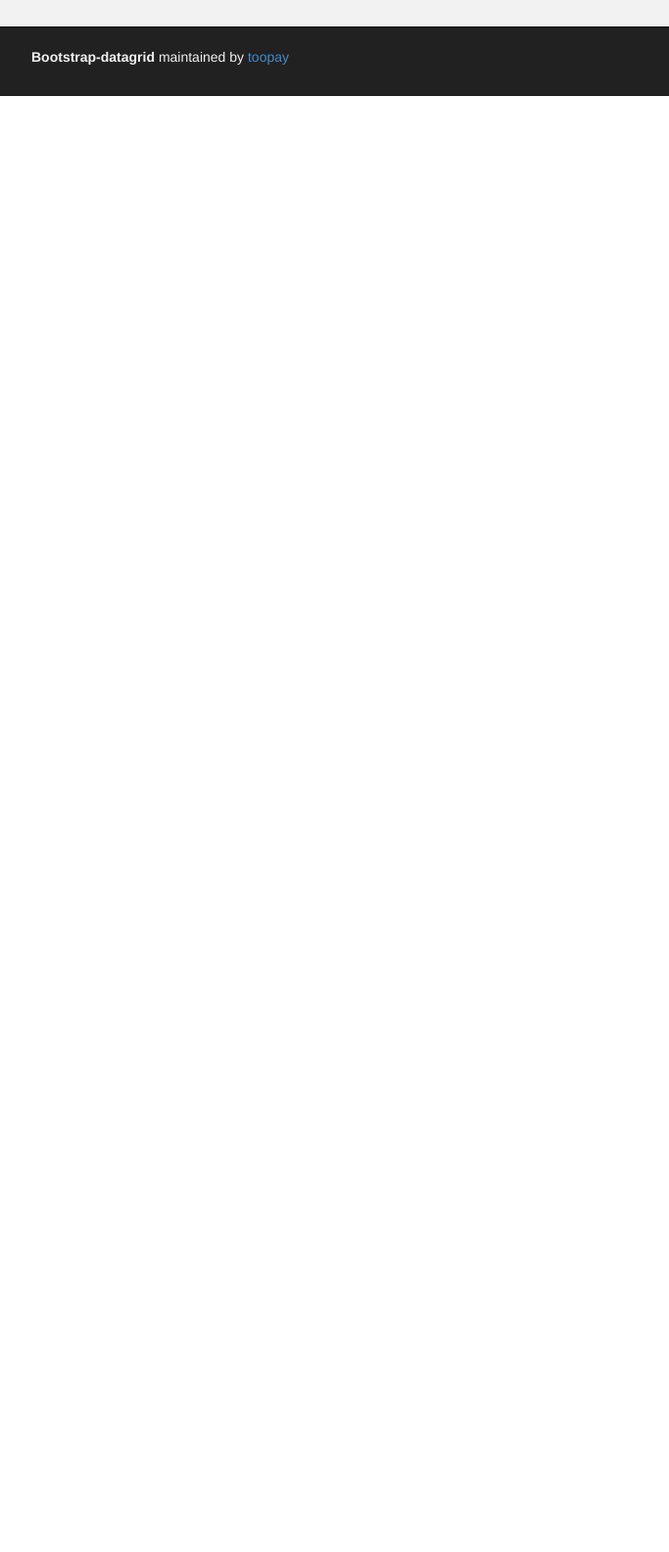
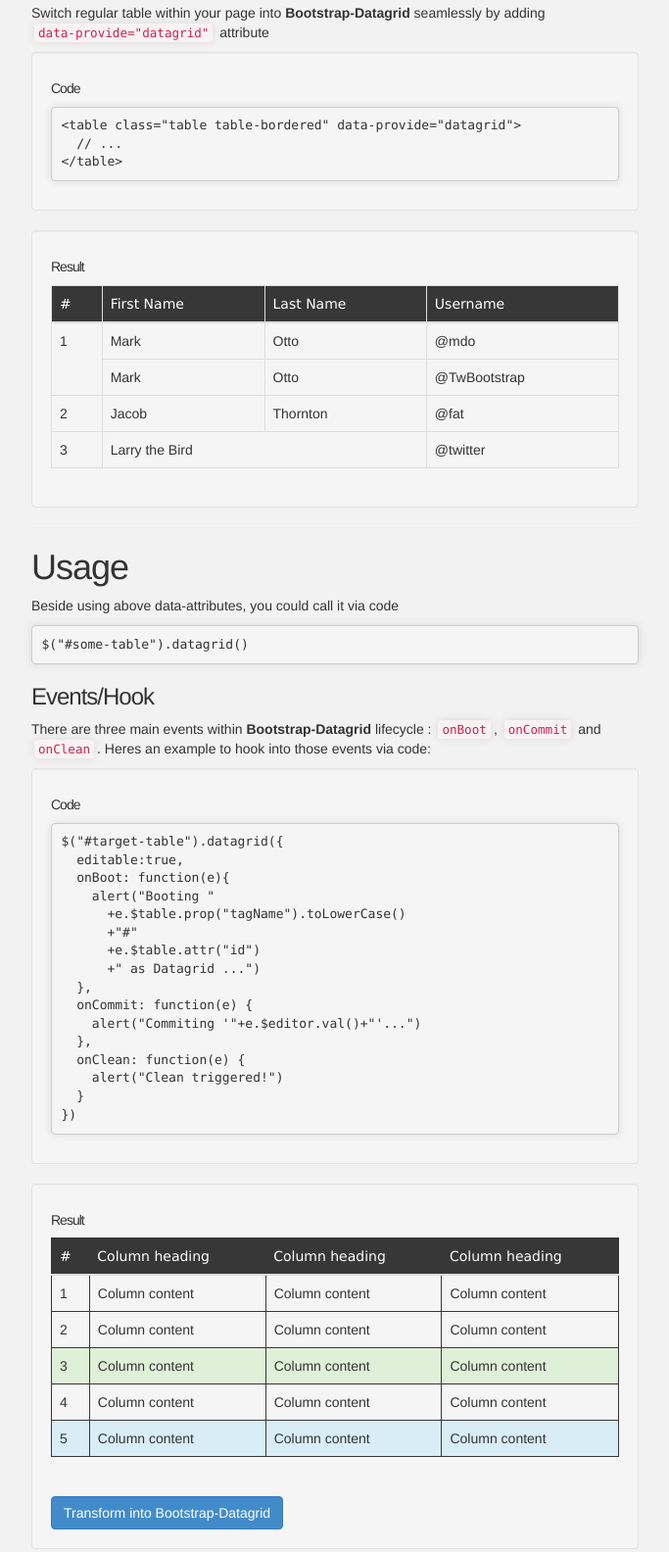
Before and after one commit to toopay/bootstrap-datagrid, a website: page index.html in a window 1280 px wide. Shown: the part 434-2018 px from the top of the page at 98% size, without its empty margins (298-981 px from the left). Before the commit the page ends 800 px from the top, so only its background shows below. Drawn offline with nearby package versions, Linux system fonts and the light colour scheme.

Commit message:
Add usage section

```diff
--- a/index.html
+++ b/index.html
@@ -8,7 +8,6 @@
 
     <link rel="stylesheet" type="text/css" media="screen" href="css/stylesheet.css">
     <link rel="stylesheet" type="text/css" media="screen" href="css/bootstrap.min.css">
-    <link rel="stylesheet" type="text/css" media="screen" href="css/bootstrap-datagrid.min.css">
     <link rel="stylesheet" href="//netdna.bootstrapcdn.com/font-awesome/4.0.3/css/font-awesome.css">
     <link rel="shortcut icon" href="img/favicon.png">
 
@@ -35,6 +34,24 @@
     <!-- MAIN CONTENT -->
     <div id="main_content_wrap" class="outer">
       <section id="main_content" class="inner">
+        <h2>Simple datagrid table component that useful!</h2>
+        <p><strong>Bootstrap-Datagrid</strong> designed to be easily integrated with your bootstrap project. It exposes useful API that allow you to fully hook-in into the plugin</p>
+
+        <hr/>
+
+        <h1>Markup</h1>
+        <p>Switch regular table within your page into <strong>Bootstrap-Datagrid</strong> seamlessly by adding <code class="prettyprint">data-provide=&quot;datagrid&quot;</code> attribute</p>
+
+        <!-- MARKUP-TEXTAREA -->
+        <div class="well">
+          <h5>Code</h5>
+          <pre class="prettyprint">&lt;table class=&quot;table table-bordered&quot; data-provide=&quot;datagrid&quot;&gt;
+  // ...
+&lt;/table&gt;</pre>
+        </div>
+
+        <div class="well">
+          <h5>Result</h5>
           <table class="table table-bordered" data-provide="datagrid">
             <thead>
               <tr>
@@ -69,9 +86,88 @@
               </tr>
             </tbody>
           </table>
+        </div>
+    <hr/>
+
+
+    <h1>Usage</h1>
+    <p>Beside using above data-attributes, you could call it via code</p>
+    <pre class="prettyprint">$(&quot;#some-table&quot;).datagrid()</pre>
+
+    <h3>Events/Hook</h3>
+    <p>There are three main events within <strong>Bootstrap-Datagrid</strong> lifecycle : <code>onBoot</code>, <code>onCommit</code> and <code>onClean</code>. Heres an example to hook into those events via code:</p>
+
+    <div class="well">
+    <h5>Code</h5>
+    <pre class="prettyprint">$(&quot;#target-table&quot;).datagrid({
+  editable:true,
+  onBoot: function(e){
+    alert(&quot;Booting &quot;
+      +e.$table.prop(&quot;tagName&quot;).toLowerCase()
+      +&quot;#&quot;
+      +e.$table.attr(&quot;id&quot;)
+      +&quot; as Datagrid ...&quot;)
+  },
+  onCommit: function(e) {
+    alert(&quot;Commiting '&quot;+e.$editor.val()+&quot;'...&quot;)
+  },
+  onClean: function(e) {
+    alert(&quot;Clean triggered!&quot;)
+  }
+})</pre>
+        </div>
+
+        <div class="well">
+        <h5>Result</h5>
+          <table class="table" id="target-table">
+            <thead>
+              <tr>
+                <th>#</th>
+                <th>Column heading</th>
+                <th>Column heading</th>
+                <th>Column heading</th>
+              </tr>
+            </thead>
+            <tbody>
+              <tr class="active">
+                <td>1</td>
+                <td>Column content</td>
+                <td>Column content</td>
+                <td>Column content</td>
+              </tr>
+              <tr>
+                <td>2</td>
+                <td>Column content</td>
+                <td>Column content</td>
+                <td>Column content</td>
+              </tr>
+              <tr class="success">
+                <td>3</td>
+                <td>Column content</td>
+                <td>Column content</td>
+                <td>Column content</td>
+              </tr>
+              <tr>
+                <td>4</td>
+                <td>Column content</td>
+                <td>Column content</td>
+                <td>Column content</td>
+              </tr>
+              <tr class="info">
+                <td>5</td>
+                <td>Column content</td>
+                <td>Column content</td>
+                <td>Column content</td>
+              </tr>
+            </tbody>
+          </table>
+          <br/>
+          <button id="datagrid-triger-init" class="btn btn-primary">Transform into Bootstrap-Datagrid</button>
+        </div>
+
+
     </section>
     </div>
-
     <!-- FOOTER  -->
     <div id="footer_wrap" class="outer">
       <footer class="inner">
@@ -84,5 +180,6 @@
   <script src="//ajax.googleapis.com/ajax/libs/jquery/1.9.1/jquery.min.js"></script>
   <script src="//netdna.bootstrapcdn.com/twitter-bootstrap/2.3.2/js/bootstrap.min.js"></script>
   <script src="js/bootstrap-datagrid.js"></script>
+  <script src="js/main.js"></script>
   </body>
 </html>
--- /dev/null
+++ b/js/main.js
@@ -0,0 +1,22 @@
+$(function(){
+	$('#datagrid-triger-init').click(function(){
+		$('#target-table').datagrid({
+			editable:true,
+			onBoot: function(e){
+				alert('Booting '
+				+e.$table.prop('tagName').toLowerCase()
+				+'#'
+				+e.$table.attr('id')
+				+' as Datagrid ...')
+			},
+			onCommit: function(e) {
+				if (e.$editor) {
+					alert('Commiting "'+e.$editor.el.val()+'"...')
+				}
+			},
+			onClean: function(e) {
+				alert('Clean triggered!')
+			}
+		})
+	})
+})
```
Lines whose indentation alone changed are shown as unchanged.
